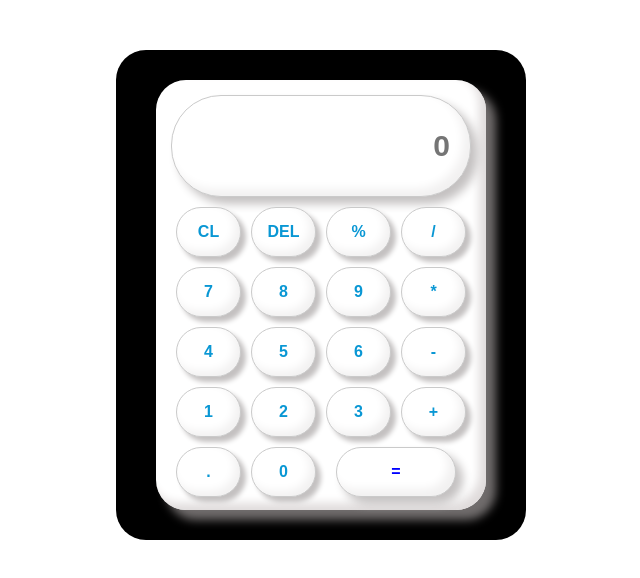
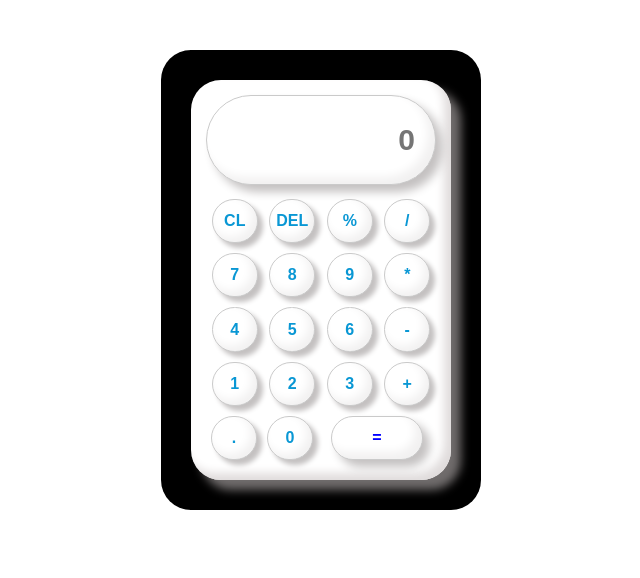
Before and after one commit to DINESHS65/calculator, a plain HTML site: page index.html in a window 1280 px wide. Shown: the whole page, without its empty margins (319-959 px from the left). Drawn offline with Linux system fonts and the light colour scheme.

Commit message:
Update index.html

```diff
--- a/index.html
+++ b/index.html
@@ -6,17 +6,23 @@
     <meta name="viewport" content="width=device-width, initial-scale=1.0" />
     <title>Document</title>
     <style>
+      *{
+        box-sizing: border-box;
+        margin: 0;
+        padding: 0;
+      }
       .wrapper{
-        width: 350px;
-        height: 430px;
+        max-width: 320px;
+        height: 460px;
         margin: 50px auto;
         padding: 30px;
         background-color: rgb(0, 0, 0);
         border-radius: 30px;
+        overflow: hidden;
       }
       .main{
         margin: auto;
-        width: 300px;
+        max-width: 300px;
         height: 400px;
         background-color: white;
         display: flex;
@@ -25,21 +31,8 @@
         padding: 15px;
         border-radius: 30px;
         box-shadow: 10px 10px 10px rgb(112, 108, 108),
-        inset -7px -7px 10px rgb(224, 220, 220)
-      }
-      .btn{
-        width: 65px;
-        margin: 5px;
-        height: 50px;
-        font-size: medium;
-        font-weight: bold;
-        color: rgb(9, 151, 212);
-        background-color: white;
-        border: 1px solid rgb(202, 202, 202);
-        border-radius: 50px;
-        box-shadow: 5px 5px 5px rgb(196, 193, 193),
-        inset -5px -5px 10px rgb(242, 241, 241);
-
+        inset -7px -7px 10px rgb(224, 220, 220);
+        overflow: hidden;
       }
       input{
         width: 100%;
@@ -56,10 +49,23 @@
         box-shadow: 7px 7px 10px rgb(196, 193, 193),
         inset -7px -7px 10px rgb(242, 241, 241);
       }
+      .btn{
+        width: 20%;
+        margin: 5px;
+        min-height: 40px;
+        font-size: medium;
+        font-weight: bold;
+        color: rgb(9, 151, 212);
+        background-color: white;
+        border: 1px solid rgb(202, 202, 202);
+        border-radius: 50px;
+        box-shadow: 5px 5px 5px rgb(196, 193, 193),
+        inset -5px -5px 10px rgb(242, 241, 241);
+      }
       .equal{
-        width: 120px;
-        margin: 5px 15px;
-        height: 50px;
+        width: 40%;
+        margin: 5px auto;
+        min-height: 40px;
         background-color: white;
         border: 1px solid rgb(202, 202, 202);
         border-radius: 50px;
@@ -73,14 +79,13 @@
         background-color: rgb(9, 151, 212);
        box-shadow:inset -0px -0px 10px rgb(242, 241, 241);
       color: white;}
-
     </style>
   </head>
   <body>
     <div class="wrapper">
       <div class="main">
         <input class="input" type="text" id="input" placeholder="0">
-        <button class="btn" onclick="cl()">CL</button>
+        <button class="btn" onmouseover="" onclick="cl()">CL</button>
         <button class="btn" onclick="del()">DEL</button>
         <button class="btn" onclick="display('%')">%</button>
         <button class="btn" onclick="display('/')">/</button>
```
